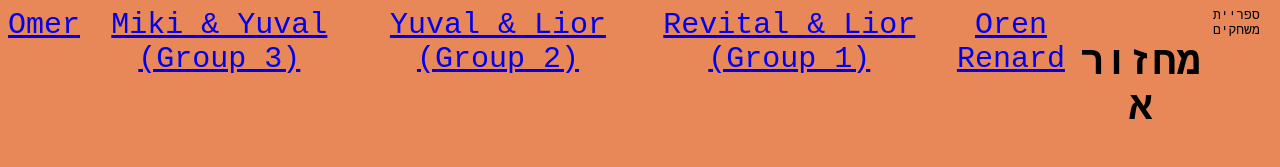
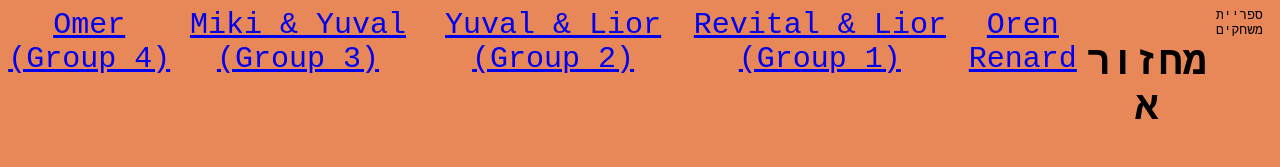
Before and after one commit to exploreschool/game-maker-directory, a plain HTML site: page index.html in a window 1280 px wide. Drawn offline with Linux system fonts and the light colour scheme.

Commit message:
Update index.html

```diff
--- a/index.html
+++ b/index.html
@@ -23,7 +23,7 @@
       <a href="games/revital-lior/">Revital & Lior (Group 1)</a>
       <a href="games/yuval-lior/">Yuval & Lior (Group 2)</a>
       <a href="games/miki-yuval/">Miki & Yuval (Group 3)</a>
-      <a href="games/omer-hajaj/">Omer</a>
+      <a href="games/omer-hajaj/">Omer (Group 4)</a>
     </div>
   </body>
 </html>
```
